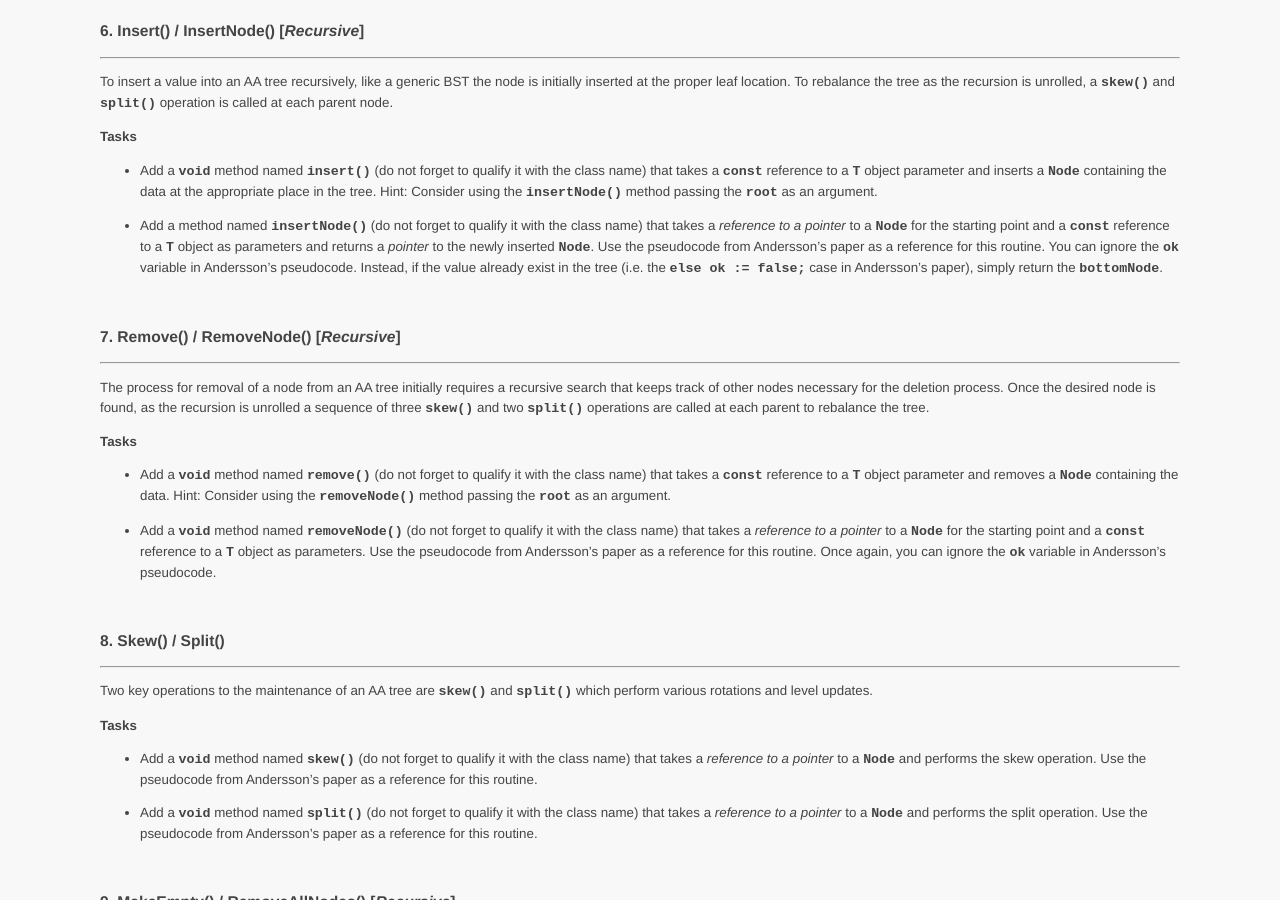
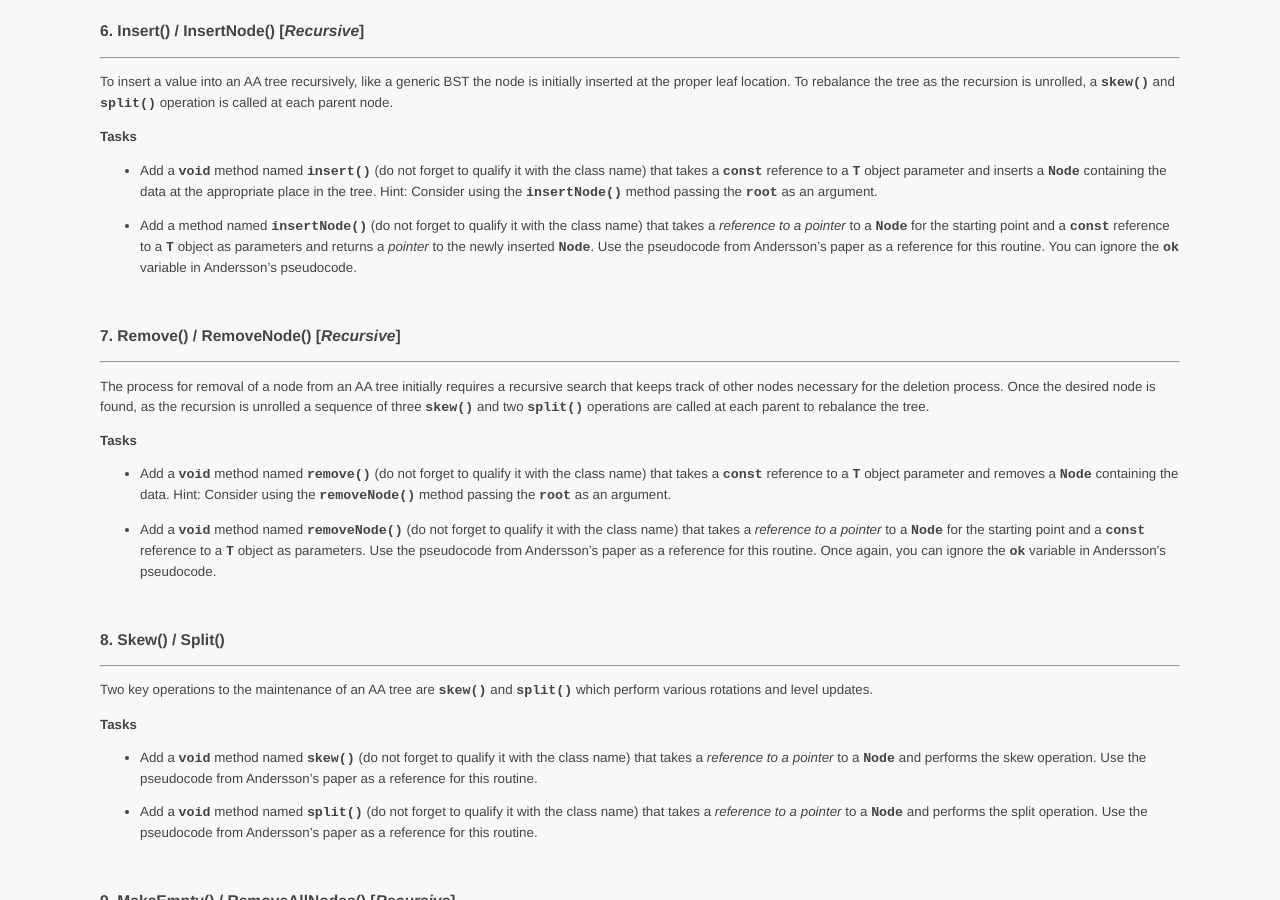
Before and after one commit to ycpcs/cs350-fall2014, a Jekyll site: the page built from assign/assign06.md, in a window 1280 px wide and 900 px high, scrolled down 2962 px. Built offline with Jekyll 4.4.1, drawn with Linux system fonts in a browser that asks for light colours; Markdown is read by kramdown in place of the engine named in the settings.

Commit message:
updated AAtree lab

````diff
--- a/assign/assign06.md
+++ b/assign/assign06.md
@@ -166,7 +166,7 @@ To insert a value into an AA tree recursively, like a generic BST the node is in
 
   * Add a **```void```** method named **```insert()```** (do not forget to qualify it with the class name) that takes a **```const```** reference to a **```T```** object parameter and inserts a **```Node```** containing the data at the appropriate place in the tree. Hint: Consider using the **```insertNode()```** method passing the **```root```** as an argument.
 
-  * Add a method named **```insertNode()```** (do not forget to qualify it with the class name) that takes a *reference to a pointer* to a **```Node```** for the starting point and a **```const```** reference to a **```T```** object as parameters and returns a *pointer* to the newly inserted **```Node```**. Use the pseudocode from Andersson's paper as a reference for this routine.  You can ignore the **```ok```** variable in Andersson's pseudocode.  Instead, if the value already exist in the tree (i.e. the **```else ok := false;```** case in Andersson's paper), simply return the **```bottomNode```**.
+  * Add a method named **```insertNode()```** (do not forget to qualify it with the class name) that takes a *reference to a pointer* to a **```Node```** for the starting point and a **```const```** reference to a **```T```** object as parameters and returns a *pointer* to the newly inserted **```Node```**. Use the pseudocode from Andersson's paper as a reference for this routine.  You can ignore the **```ok```** variable in Andersson's pseudocode.
 
 
 
````
Also changed, not shown: 1 other file.
